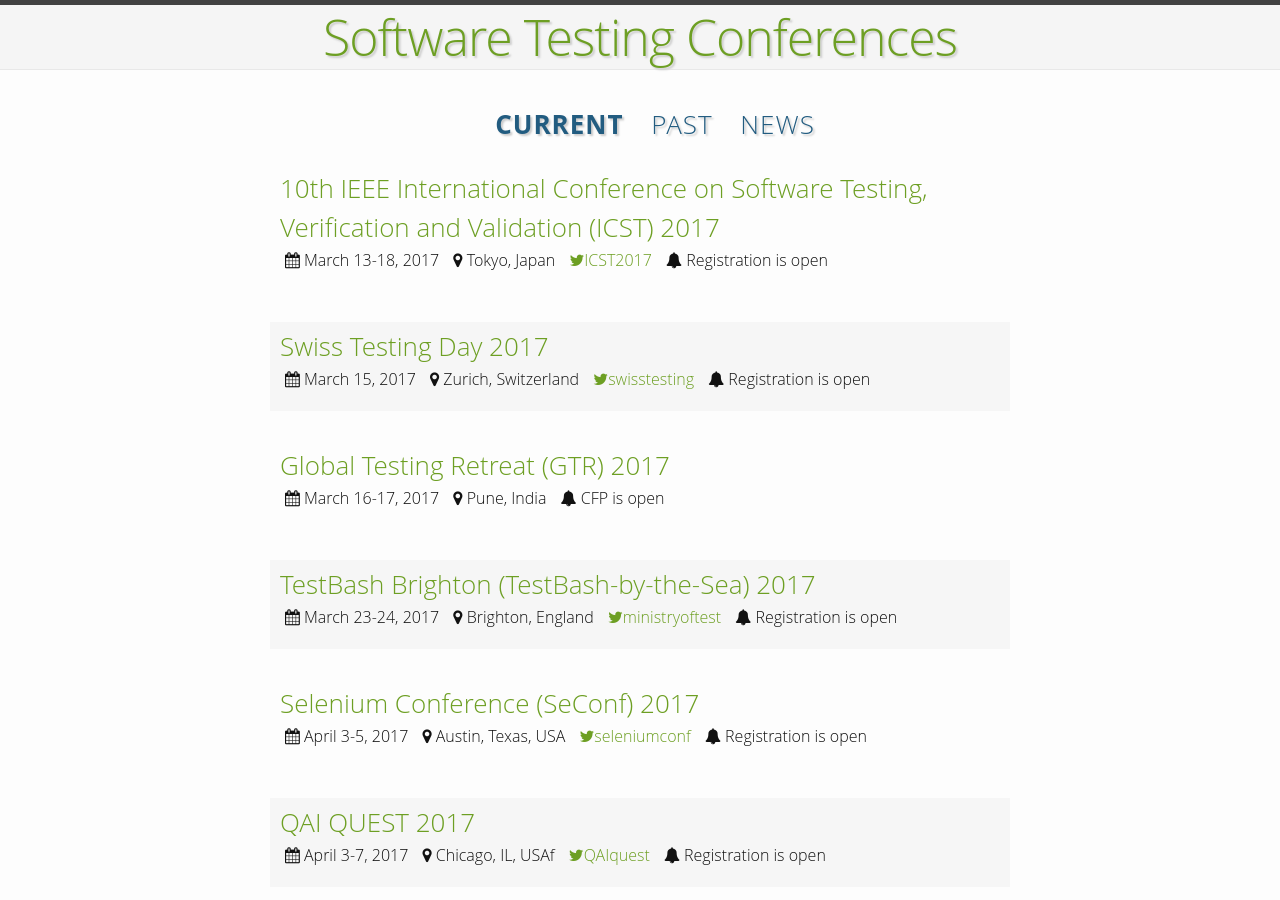
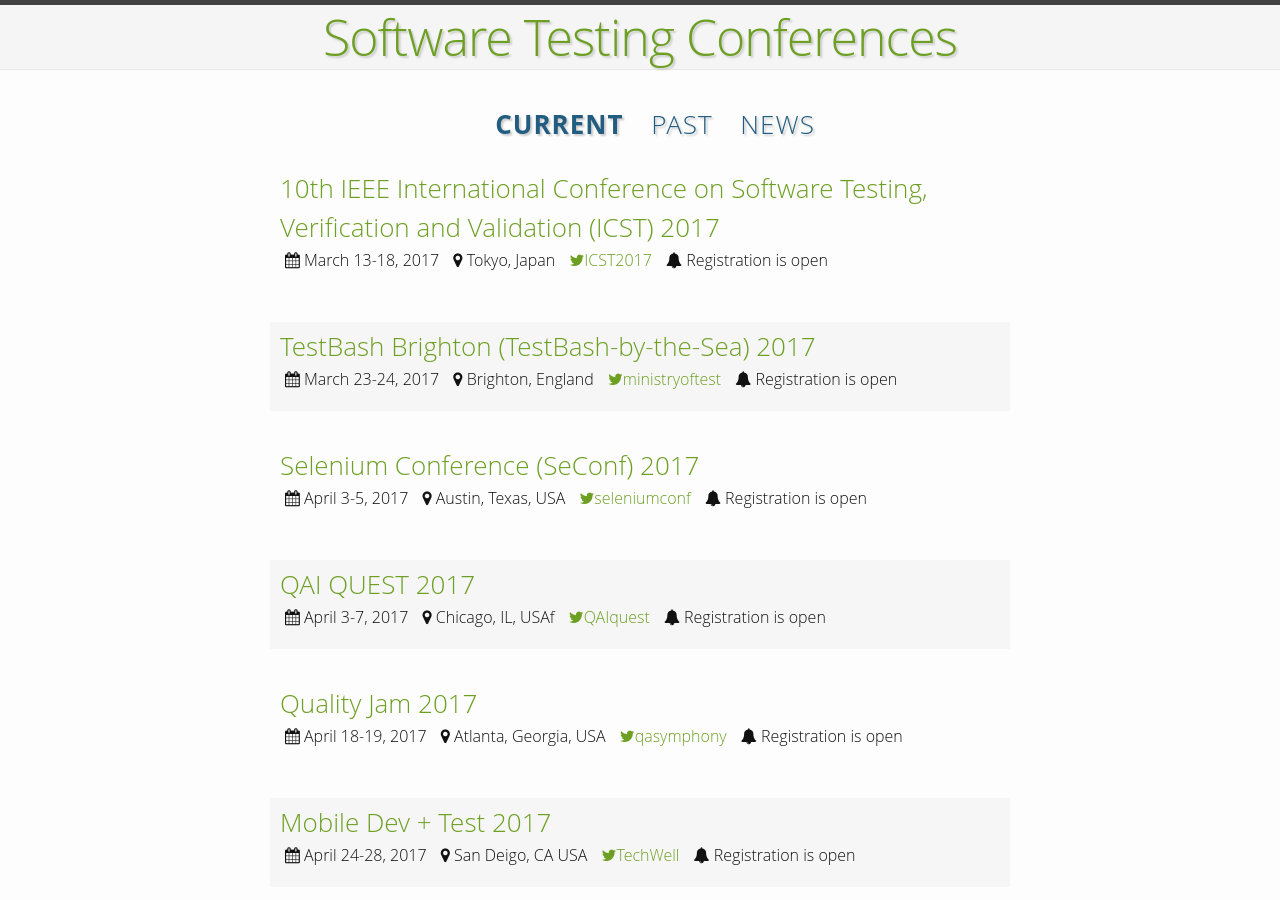
Before and after one commit to TestingConferences/testingconferences.github.io, a Jekyll site: the page built from index.html, in a window 1280 px wide and 900 px high. Built offline with Jekyll 4.4.1, drawn with Linux system fonts in a browser that asks for light colours.

Commit message:
Removed STD and GTR

```diff
--- a/_data/current.yml
+++ b/_data/current.yml
@@ -4,19 +4,6 @@
   url: http://aster.or.jp/conference/icst2017/
   twitter: ICST2017
   status: Registration is open
-
-- name: Swiss Testing Day 2017
-  location: Zurich, Switzerland
-  dates: "March 15, 2017"
-  url: http://swisstestingday.ch/
-  twitter: swisstesting
-  status: Registration is open
-
-- name: Global Testing Retreat (GTR) 2017
-  location: Pune, India
-  dates: "March 16-17, 2017"
-  url: http://gtr.agiletestingalliance.org/
-  status: CFP is open
 
 - name: TestBash Brighton (TestBash-by-the-Sea) 2017
   location: Brighton, England
```
